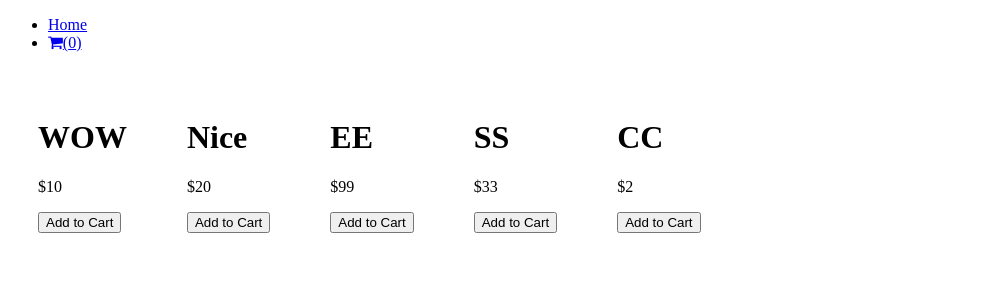
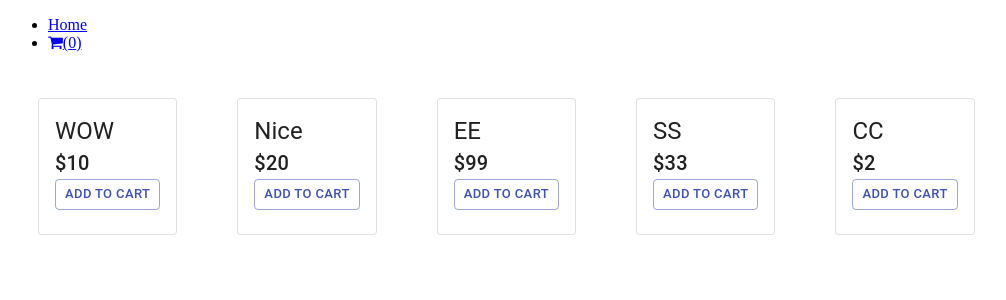
Before and after one commit to usamasubhani/shopcart, a React (Create React App) app: page / in a window 1280 px wide. Shown: the top 300 px of the page, without its empty margins (0-1006 px from the left). Built offline with nearby package versions, Linux system fonts and the light colour scheme.

Commit message:
Implement MaterialUI

```diff
--- a/src/components/CartItem.js
+++ b/src/components/CartItem.js
@@ -1,17 +1,20 @@
 import React, { useState, useContext } from 'react';
 import { GlobalContext } from '../context/GlobalContext'
 
+import { Paper, Button } from '@material-ui/core'
 const CartItem = ({ product }) => {
-    const { addToCart } = useContext(GlobalContext);
+    const { removeFromCart } = useContext(GlobalContext);
 
-    const add = () => {
-        addToCart({product});
+    const remove = () => {
+        removeFromCart(product.id)
     }
     return (
         <div className="cartItem">
-            <p>{ product.name }</p>
-            <p>${ product.price }</p>
-            {/* <button onClick={add}>Add to Cart</button> */}
+            <Paper elevation={3}>
+            <span>{ product.name }</span>
+            <span>${ product.price }</span>
+            <Button color="secondary" onClick={remove}>X</Button>
+            </Paper>
         </div>
     )
 }
--- a/src/components/Product.js
+++ b/src/components/Product.js
@@ -1,4 +1,6 @@
 import React, { useState, useContext } from 'react';
+import { Card, Typography, CardContent, Grid, Button } from '@material-ui/core'
+
 import { GlobalContext } from '../context/GlobalContext'
 
 const Product = ({ product }) => {
@@ -9,10 +11,17 @@ const Product = ({ product }) => {
     }
     return (
         <div className="product">
-            <h1>{ product.name }</h1>
+            <Card variant="outlined">
+                    <CardContent>
+                        <Typography variant="h5">{ product.name }</Typography>
+                        <Typography variant="h6">${ product.price }</Typography>
+                        <Button variant="outlined" color="primary" size="small" onClick={add}>Add to Cart</Button>
+                    </CardContent>
+            </Card>
+            {/* <h1>{ product.name }</h1>
             <p>${ product.price }</p>
             {/* <p>${Math.floor(Math.random()*100)}</p> */}
-            <button onClick={add}>Add to Cart</button>
+            {/* <button onClick={add}>Add to Cart</button> */}
         </div>
     )
 }
```
